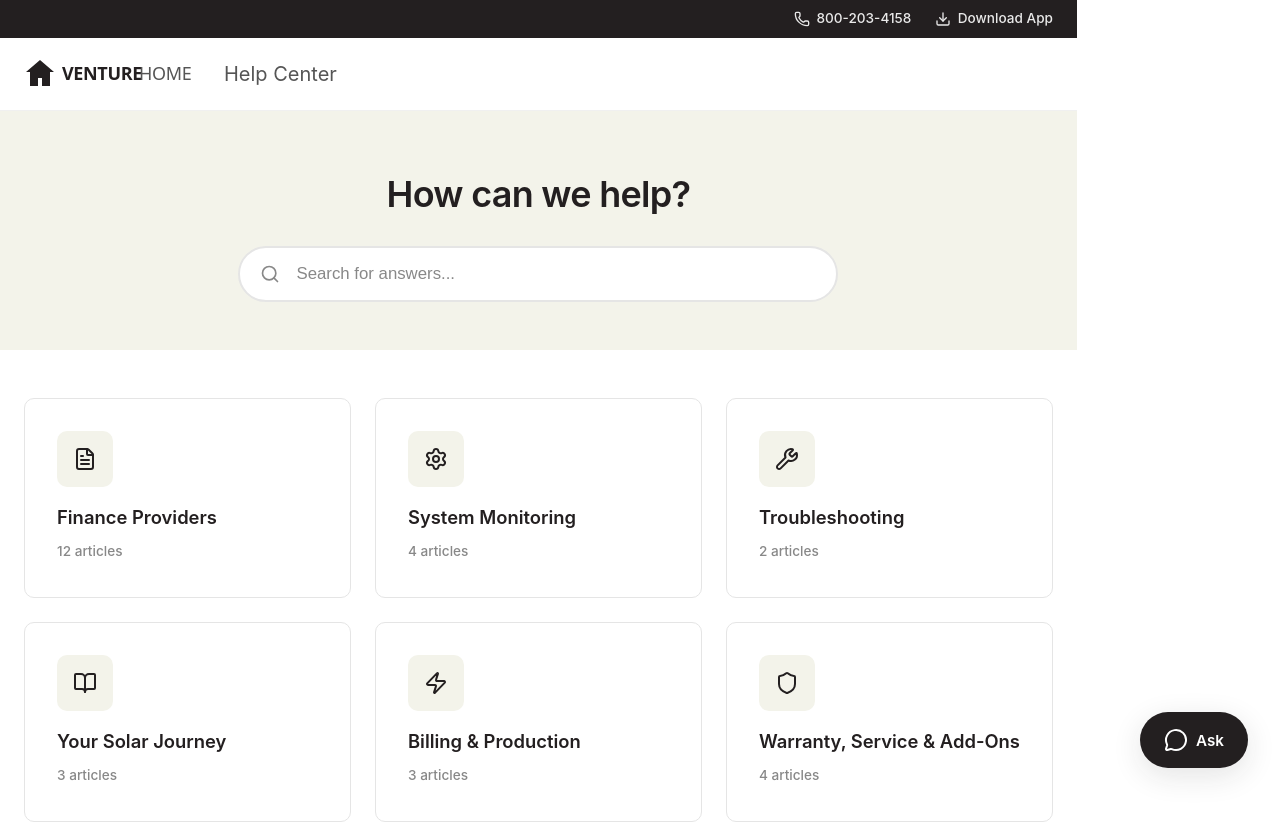
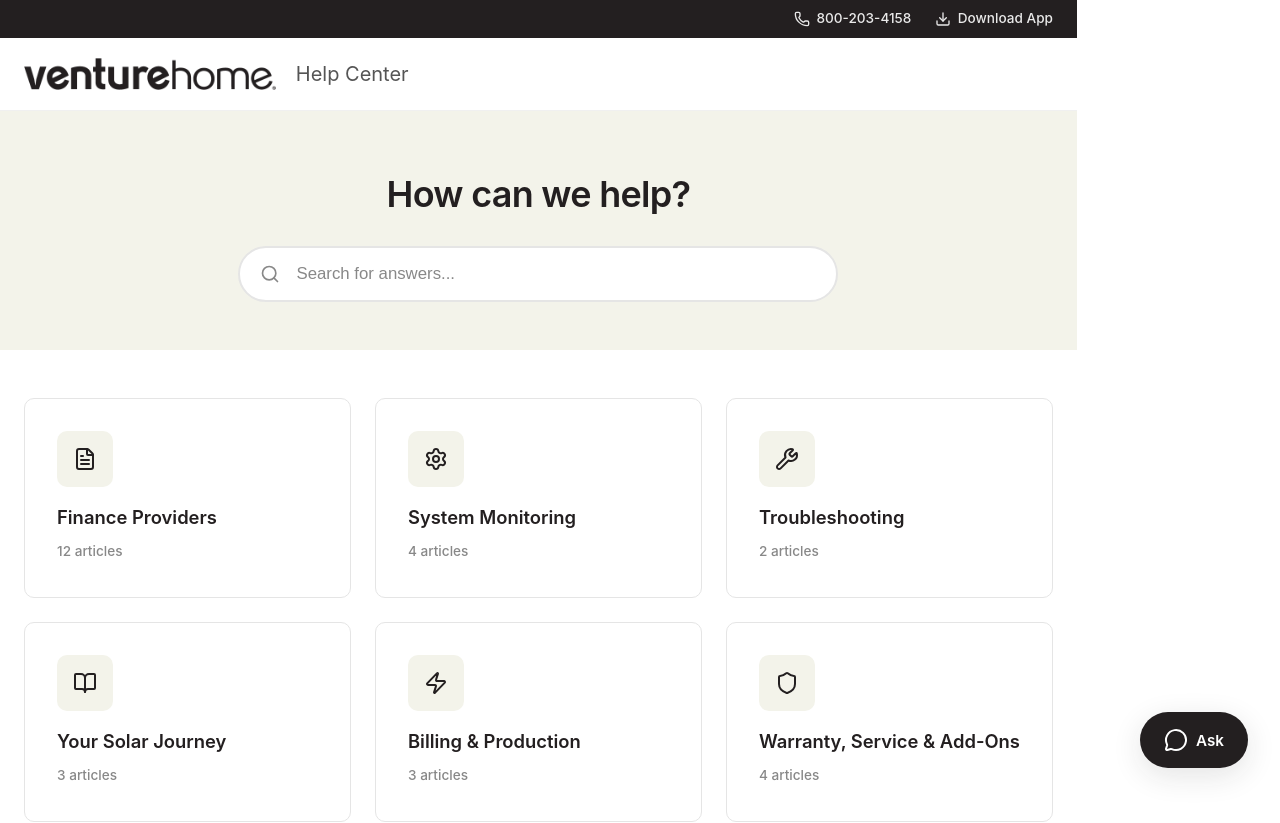
Before and after one commit to VentureHomeSolarLLC/help-venturehome, a React (Vite) app: page / in a window 1280 px wide. Shown: the top 823 px of the page. Built offline with nearby package versions, Linux system fonts and the light colour scheme.

Commit message:
fix: Use actual Venture Home logo and favicon
- Add VH_Horizontal_Blacksm.png as logo
- Add VH_Logomark_blacksm.png as favicon
- Update Logo component to use image
- Update index.html favicon reference

```diff
--- a/index.html
+++ b/index.html
@@ -2,7 +2,7 @@
 <html lang="en">
   <head>
     <meta charset="UTF-8" />
-    <link rel="icon" type="image/svg+xml" href="/vite.svg" />
+    <link rel="icon" type="image/png" href="/favicon.png" />
     <meta name="viewport" content="width=device-width, initial-scale=1.0" />
     <title>Venture Home Help Center</title>
     <meta name="description" content="Get help with your Venture Home solar system. Browse articles on finance providers, monitoring, troubleshooting, and more.">
--- a/src/components/Logo.tsx
+++ b/src/components/Logo.tsx
@@ -1,42 +1,10 @@
 export function Logo() {
   return (
-    <svg
-      width="180"
+    <img
+      src="/logo.png"
+      alt="Venture Home"
       height="32"
-      viewBox="0 0 180 32"
-      fill="none"
-      xmlns="http://www.w3.org/2000/svg"
-      className="logo-svg"
-    >
-      {/* House icon */}
-      <path
-        d="M16 2L2 14H6V28H14V20H18V28H26V14H30L16 2Z"
-        fill="#231F20"
-      />
-      {/* VENTURE text */}
-      <text
-        x="38"
-        y="22"
-        fontFamily="system-ui, -apple-system, sans-serif"
-        fontSize="18"
-        fontWeight="700"
-        fill="#231F20"
-        letterSpacing="-0.02em"
-      >
-        VENTURE
-      </text>
-      {/* HOME text */}
-      <text
-        x="115"
-        y="22"
-        fontFamily="system-ui, -apple-system, sans-serif"
-        fontSize="18"
-        fontWeight="400"
-        fill="#555555"
-        letterSpacing="-0.02em"
-      >
-        HOME
-      </text>
-    </svg>
+      style={{ display: 'block' }}
+    />
   );
 }
```
Also changed, not shown: public/favicon.png (added), public/logo.png (added).
